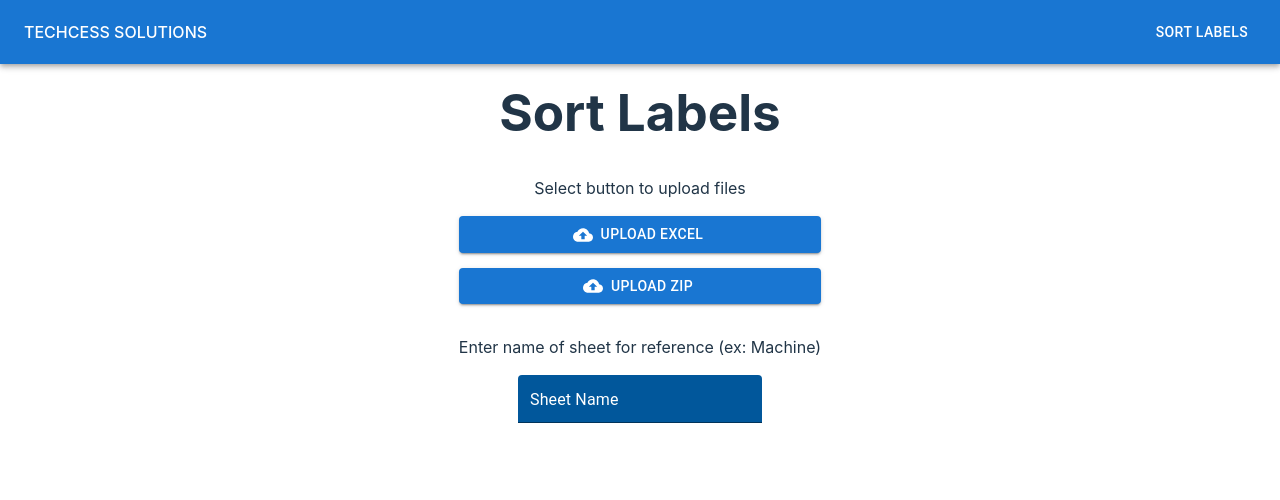
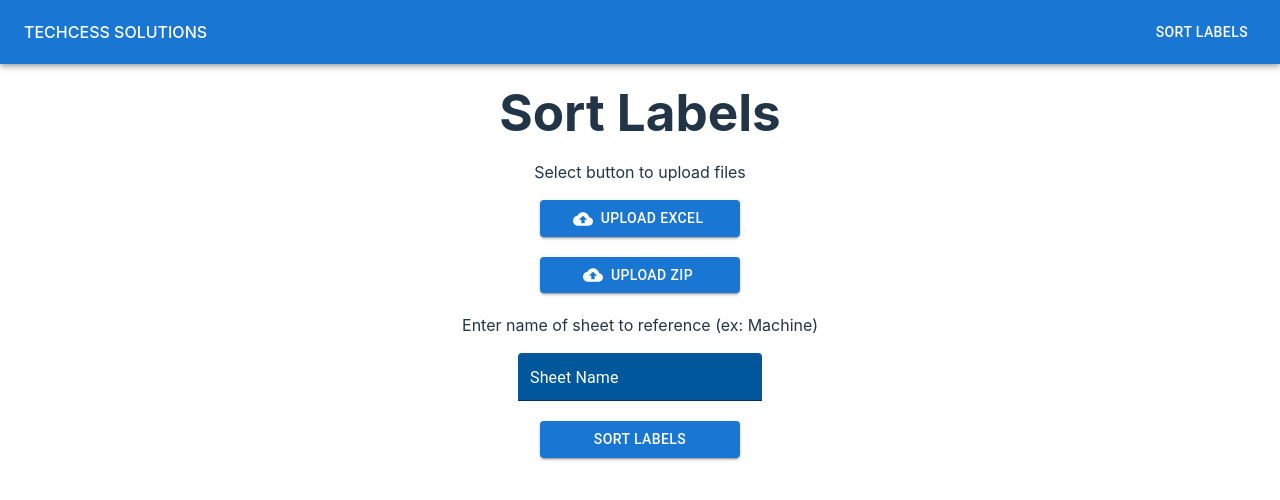
Before and after one commit to ChuangStephanie/RR_Orders, a React (Vite) app: page / in a window 1280 px wide. Shown: the top 500 px of the page. Built offline with nearby package versions, Linux system fonts and the light colour scheme.

Commit message:
sort page takes excel, zip, and sheetname and sorts labels

```diff
--- a/package.json
+++ b/package.json
@@ -40,6 +40,7 @@
     "@mui/material": "^6.1.10",
     "@vitejs/plugin-react": "^4.3.4",
     "archiver": "^7.0.1",
+    "cors": "^2.8.5",
     "electron-squirrel-startup": "^1.0.1",
     "exceljs": "^4.4.0",
     "express": "^4.21.1",
--- a/src/CSS/Sort.css
+++ b/src/CSS/Sort.css
@@ -11,9 +11,18 @@
 .uploads {
     display: flex;
     flex-direction: column;
-    gap: 15px;
+    align-items: center;
+    gap: 20px;
+}
+
+p {
+    margin-top: 0px;
 }
 
 .text-box {
     text-align: center;
 }
+
+.excel, .zip, .submit {
+    width: 200px;
+}
--- a/src/Components/Sort.jsx
+++ b/src/Components/Sort.jsx
@@ -20,14 +20,41 @@ export default function Sort() {
   const [loading, setLoading] = useState(false);
   const [error, setError] = useState("");
 
-  const handleFileChange = (e) => {};
-
-  const handleSubmit = (e) => {};
+  const handleFileChange = (e) => {
+    const file = e.target.files[0];
+    if (e.target.name === "excel") {
+      setFile(file);
+      console.log("Excel uploaded:", file);
+    } else if (e.target.name === "zip") {
+      setZip(file);
+      console.log("Zip uploaded:", file);
+    }
+  };
 
   const handleNameChange = (e) => {
     const value = e.target.value;
     setName(value);
     console.log(value);
+  };
+
+  const handleSubmit = async (e) => {
+    e.preventDefault();
+    if (!file || !zip || !name) {
+      setError("Please upload all required files and/or sheet name.");
+      return;
+    }
+
+    setLoading(true);
+
+    try {
+      await sortShippingLabels(file, zip, name);
+    } catch (error) {
+      console.error("Error sorting labels:", error);
+      setError("Failed to sort labels.");
+    } finally {
+      console.log("Labels Sorted!");
+      setLoading(false);
+    }
   };
 
   return (
@@ -42,17 +69,31 @@ export default function Sort() {
           startIcon={<CloudUploadRounded />}
         >
           Upload Excel
+          <input
+            type="file"
+            name="excel"
+            hidden
+            onChange={handleFileChange}
+            accept=".xlsx"
+          />
         </Button>
         <Button
-          className="excel"
+          className="zip"
           component="label"
           variant="contained"
           startIcon={<CloudUploadRounded />}
         >
           Upload Zip
+          <input
+            type="file"
+            name="zip"
+            hidden
+            onChange={handleFileChange}
+            accept=".zip"
+          />
         </Button>
         <Box className="text-box">
-            <p>Enter name of sheet for reference (ex: Machine)</p>
+          <p>Enter name of sheet to reference (ex: Machine)</p>
           <TextField
             className="sheetname"
             label="Sheet Name"
@@ -80,6 +121,25 @@ export default function Sort() {
             }}
           ></TextField>
         </Box>
+        <Button
+          className="submit"
+          variant="contained"
+          onClick={handleSubmit}
+          disabled={loading}
+          sx={{
+            "&.Mui-disabled": {
+              backgroundColor: "gray",
+              color: "white",
+            },
+          }}
+        >
+          {loading ? (
+            <CircularProgress size={24} sx={{ color: "white" }} />
+          ) : (
+            "Sort Labels"
+          )}
+        </Button>
+        {error && <p style={{ color: "red" }}>{error}</p>}
       </Box>
     </Box>
   );
--- a/src/Server/index.js
+++ b/src/Server/index.js
@@ -1,4 +1,5 @@
 const express = require("express");
+const cors = require("cors");
 const multer = require("multer");
 const fs = require("fs");
 const path = require("path");
@@ -7,11 +8,11 @@ const unzipper = require("unzipper");
 const archiver = require("archiver");
 const app = express();
 const { PDFDocument } = require("pdf-lib");
-const { group } = require("console");
-const { arch, platform } = require("os");
 
 // upload path
 const upload = multer({ dest: path.join(__dirname, "db", "uploads") });
+
+app.use(cors());
 
 app.post(
   "/api/upload",
```
Also changed, not shown: 1 other file (tests, documents, lock files or other folders).
